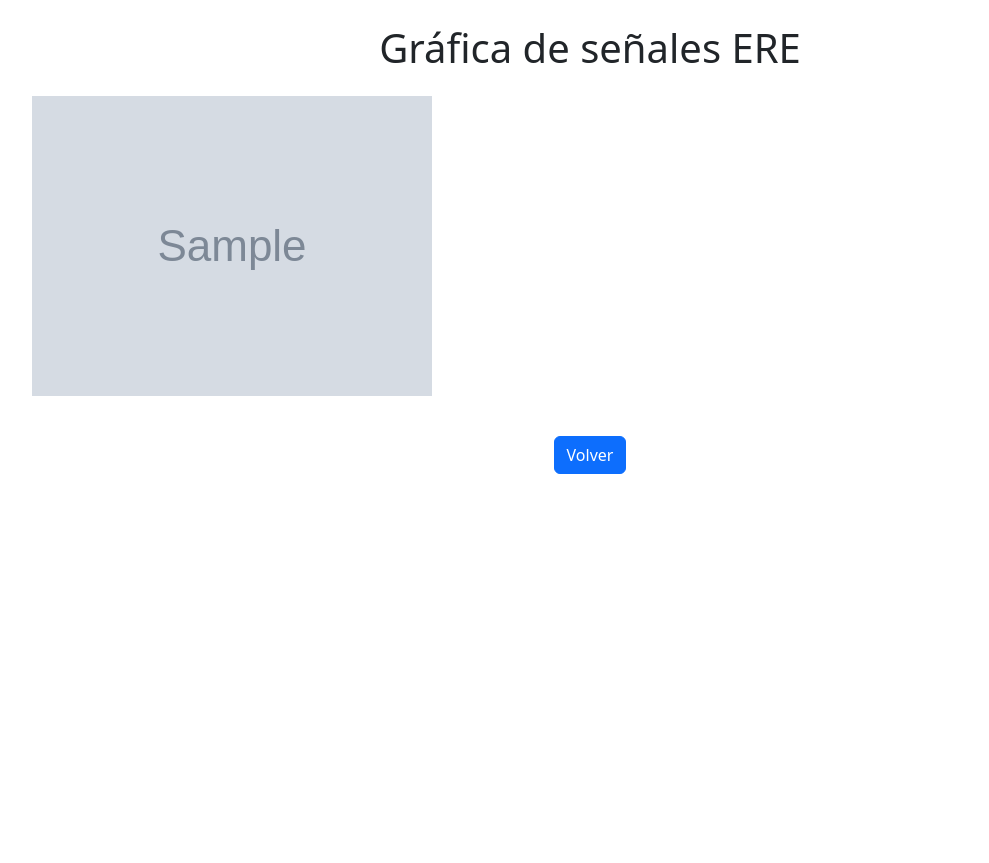
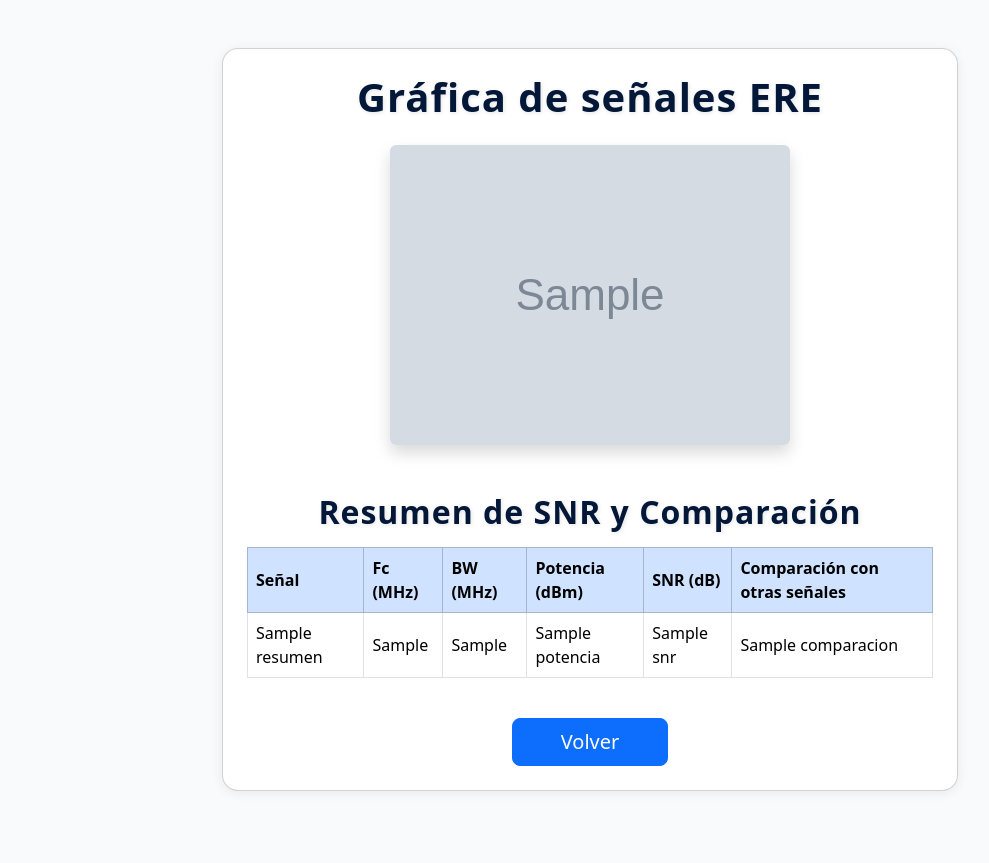
Before and after one commit to CristianDAvella/web_espectro, a Python web app: template templates/grafica.html in a window 1280 px wide. Shown: the whole page, without its empty margins (50-1039 px from the left). Before the commit the page ends 474 px from the top, so only its background shows below. Run offline with Jinja, Linux system fonts and the light colour scheme; the template is opened without the code that fills it: most values are stand-ins (such as "Sample title", 1, 10 or a date in 2020); grey boxes marked "Sample" are stand-in pictures.

Commit message:
se añadio tabla de resumen de datos

```diff
--- a/templates/grafica.html
+++ b/templates/grafica.html
@@ -7,15 +7,69 @@
     <link href="https://cdn.jsdelivr.net/npm/bootstrap@5.3.6/dist/css/bootstrap.min.css" rel="stylesheet"
         integrity="sha384-4Q6Gf2aSP4eDXB8Miphtr37CMZZQ5oXLH2yaXMJ2w8e2ZtHTl7GptT4jmndRuHDT" crossorigin="anonymous">
     <title>Gráfica de señales</title>
+    <style>
+        body {
+            background: #f8fafc;
+        }
+        .custom-title {
+            color: #031838;
+            font-weight: 700;
+            letter-spacing: 1px;
+            text-shadow: 1px 1px 4px #e3e3e3;
+        }
+        .card {
+            border-radius: 1rem;
+            box-shadow: 0 2px 12px rgba(0,0,0,0.07);
+        }
+        .table thead th {
+            vertical-align: middle;
+        }
+    </style>
 </head>
 <body>
-    <div class="container mt-4">
-        <h1 class="text-center mb-4">Gráfica de señales ERE</h1>
-        <img src="{{ image_url }}" class="img-fluid" alt="Gráfica generada">
-        <div class="d-flex justify-content-center mt-4">
-            <a href="/" class="btn btn-primary mt-3">Volver</a>
+    <div class="container py-5">
+        <div class="row justify-content-center mb-4">
+            <div class="col-lg-8">
+                <div class="card p-4">
+                    <h1 class="text-center mb-4 custom-title">Gráfica de señales ERE</h1>
+                    <div class="text-center mb-4">
+                        <img src="{{ image_url }}" class="img-fluid rounded shadow" alt="Gráfica generada" style="max-height:400px;">
+                    </div>
+                    <div class="mt-4">
+                        <h2 class="mb-3 text-center custom-title">Resumen de SNR y Comparación</h2>
+                        <div class="table-responsive">
+                            <table class="table table-hover table-bordered align-middle">
+                                <thead class="table-primary">
+                                    <tr>
+                                        <th>Señal</th>
+                                        <th>Fc (MHz)</th>
+                                        <th>BW (MHz)</th>
+                                        <th>Potencia (dBm)</th>
+                                        <th>SNR (dB)</th>
+                                        <th>Comparación con otras señales</th>
+                                    </tr>
+                                </thead>
+                                <tbody>
+                                    {% for s in resumen %}
+                                    <tr>
+                                        <td>{{ s.nombre }}</td>
+                                        <td>{{ s.fc }}</td>
+                                        <td>{{ s.bw }}</td>
+                                        <td>{{ s.potencia }}</td>
+                                        <td>{{ s.snr }}</td>
+                                        <td>{{ s.comparacion|safe }}</td>
+                                    </tr>
+                                    {% endfor %}
+                                </tbody>
+                            </table>
+                        </div>
+                    </div>
+                    <div class="d-flex justify-content-center mt-4">
+                        <a href="/" class="btn btn-primary btn-lg px-5">Volver</a>
+                    </div>
+                </div>
+            </div>
         </div>
-
     </div>
     <script src="https://cdn.jsdelivr.net/npm/bootstrap@5.3.6/dist/js/bootstrap.bundle.min.js"
         integrity="sha384-j1CDi7MgGQ12Z7Qab0qlWQ/Qqz24Gc6BM0thvEMVjHnfYGF0rmFCozFSxQBxwHKO" crossorigin="anonymous">
```
Also changed, not shown: app.py (+26 -4 lines), templates/index.html (+27 -14 lines).
